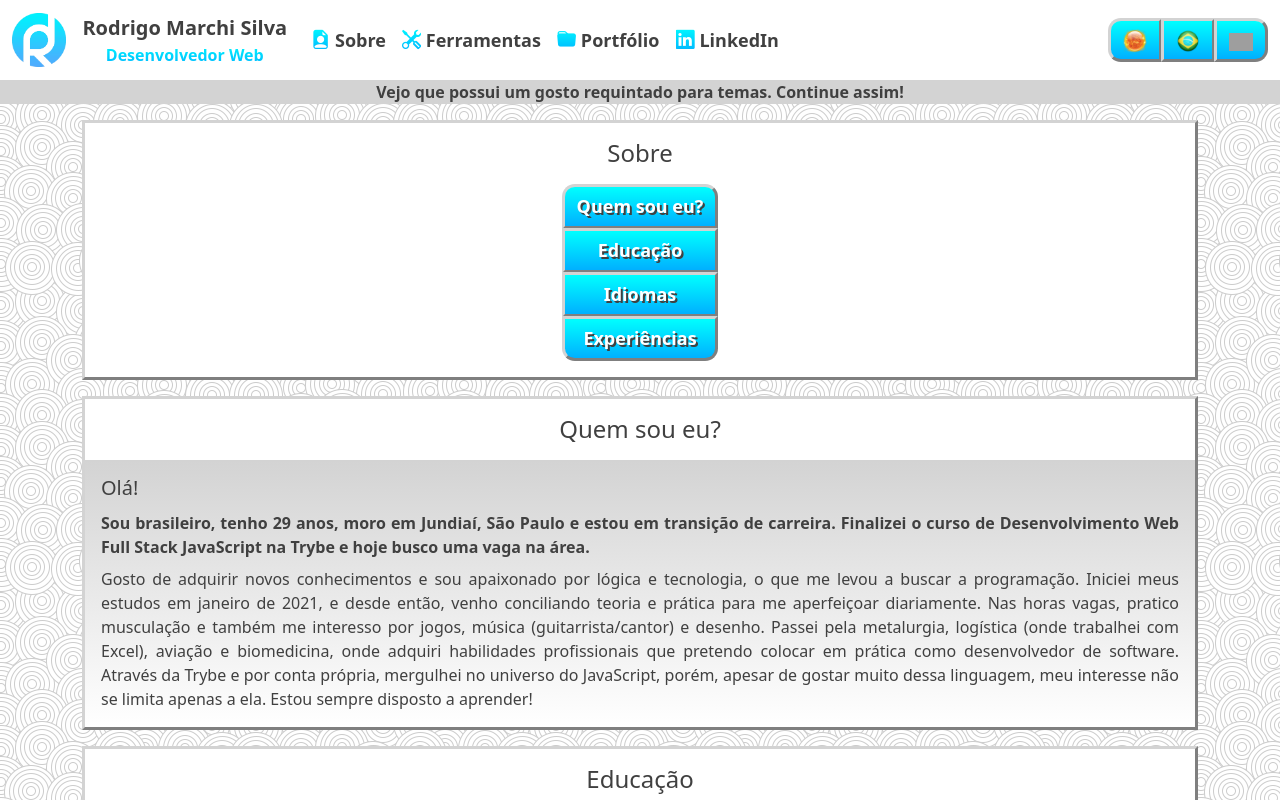
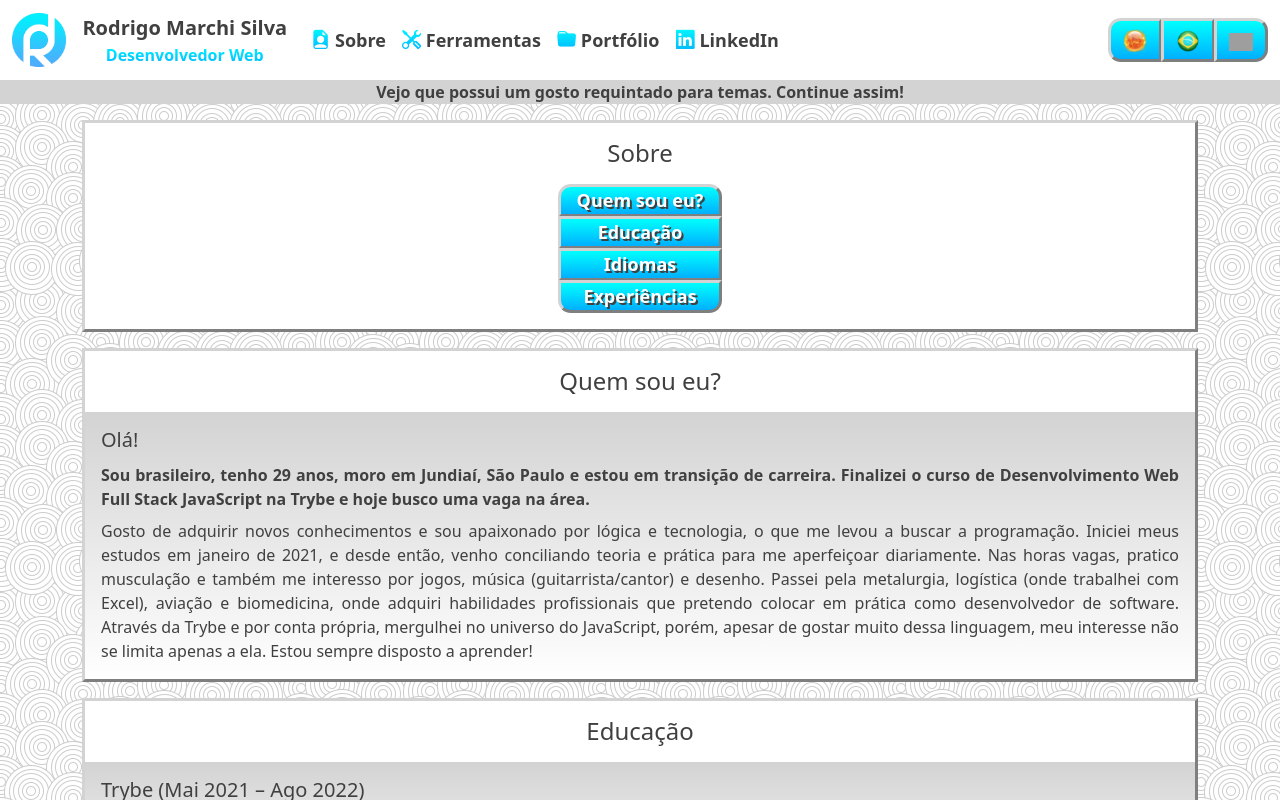
Before and after one commit to rodrigomarchisilva/rodrigomarchisilva.github.io, a React (Create React App) app: page /#/about in a window 1280 px wide. Shown: the top 800 px of the page. Built offline with nearby package versions, Linux system fonts and the light colour scheme; grey boxes are pictures that could not be loaded.

Commit message:
:art: style(code): transfer padding from button to its inner link

```diff
--- a/src/components/NavigationButton.jsx
+++ b/src/components/NavigationButton.jsx
@@ -7,8 +7,8 @@ export default function NavigationButton({ navigationButton }) {
   const { id, sectionTitle } = navigationButton;
 
   return (
-    <Button key={ id } className="bg-blue border radius">
-      <Link to={ `#${id}` } className="txt-shadow text-white">{ sectionTitle }</Link>
+    <Button key={ id } className="bg-blue border radius p-0">
+      <Link to={ `#${id}` } className="txt-shadow text-white py-1 px-3">{ sectionTitle }</Link>
     </Button>
   );
 };
```
